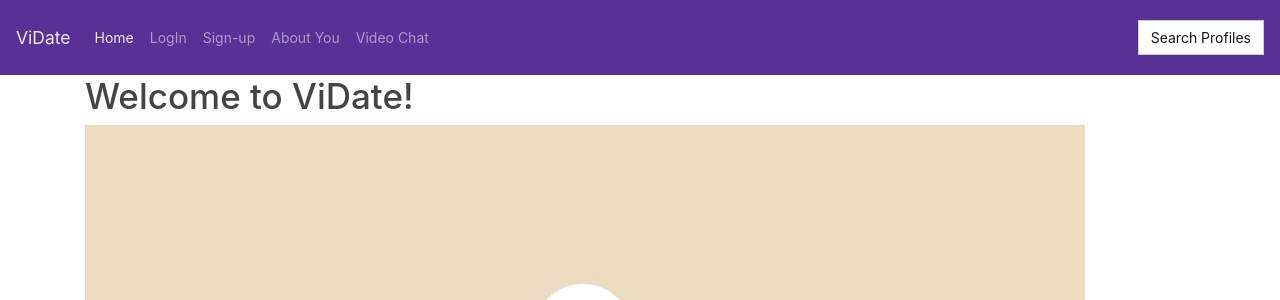
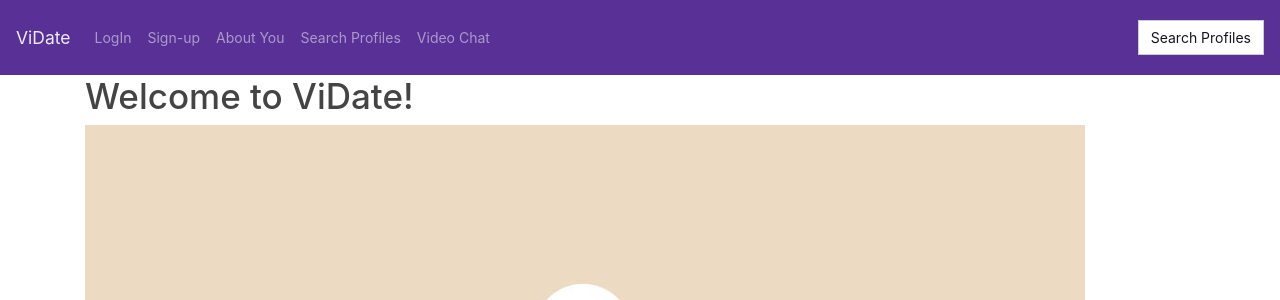
Before and after one commit to GSCrawley/mydatingapp, a Flask app: page / in a window 1280 px wide. Shown: the top 300 px of the page. Run offline with Flask 2, Linux system fonts and the light colour scheme; some libraries are stand-ins or nearby versions.

Commit message:
got rid of redundant Home tab on Navbar

```diff
--- a/templates/partials/navbar.html
+++ b/templates/partials/navbar.html
@@ -1,14 +1,14 @@
 <nav class="navbar navbar-expand-lg navbar-dark bg-primary">
-  <a class="navbar-brand" href="#">ViDate</a>
+  <a class="navbar-brand" href="/">ViDate</a>
   <button class="navbar-toggler" type="button" data-toggle="collapse" data-target="#navbarColor01" aria-controls="navbarColor01" aria-expanded="false" aria-label="Toggle navigation">
     <span class="navbar-toggler-icon"></span>
   </button>
 
   <div class="collapse navbar-collapse" id="navbarColor01">
     <ul class="navbar-nav mr-auto">
-      <li class="nav-item active">
+      <!-- <li class="nav-item active">
         <a class="nav-link" href="/">Home <span class="sr-only">(current)</span></a>
-      </li>
+      </li> -->
       <li class="nav-item">
         <a class="nav-link" href="/login">LogIn</a>
       </li>
@@ -17,6 +17,9 @@
       </li>
       <li class="nav-item">
         <a class="nav-link" href="/about">About You</a>
+      </li>
+      <li class="nav-item">
+        <a class="nav-link" href="/profiles">Search Profiles</a>
       </li>
       <li class="nav-item">
         <a class="nav-link" href="/video">Video Chat</a>
```
Also changed, not shown: profiles.html (added).
